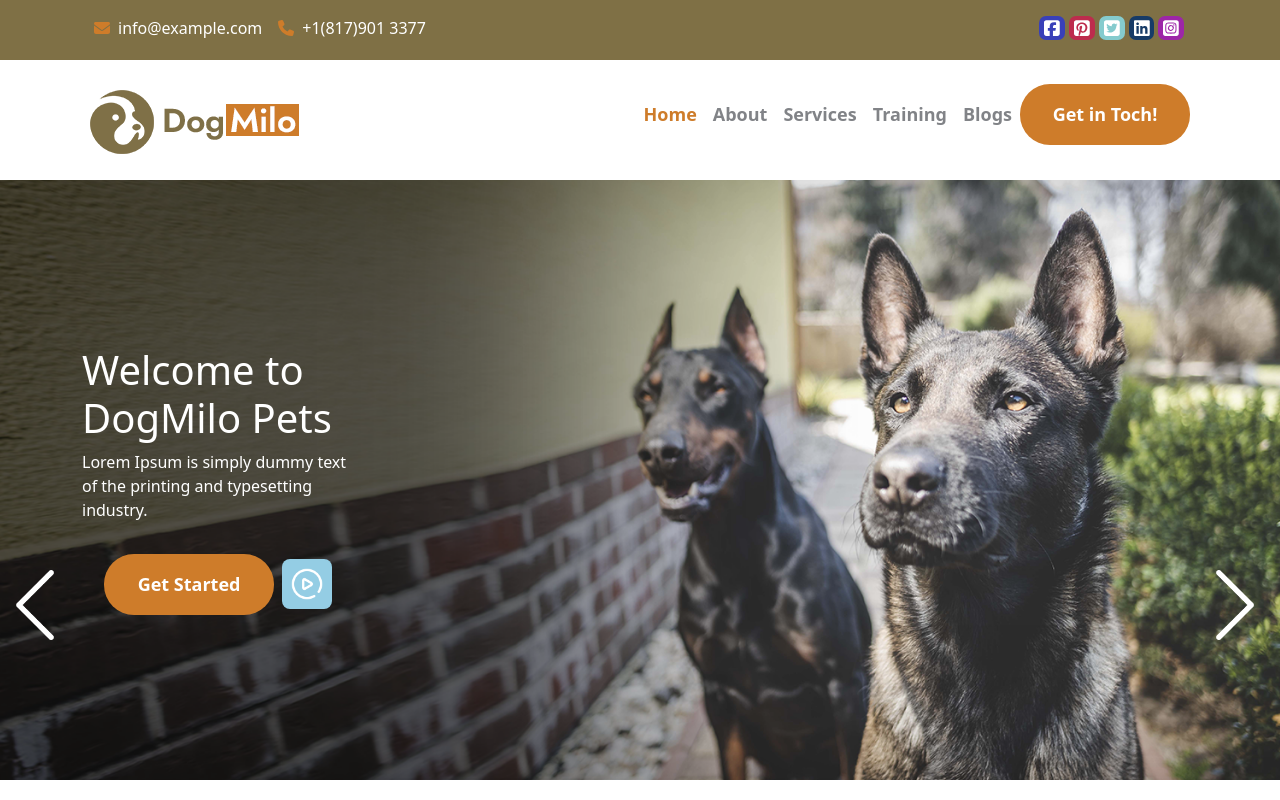
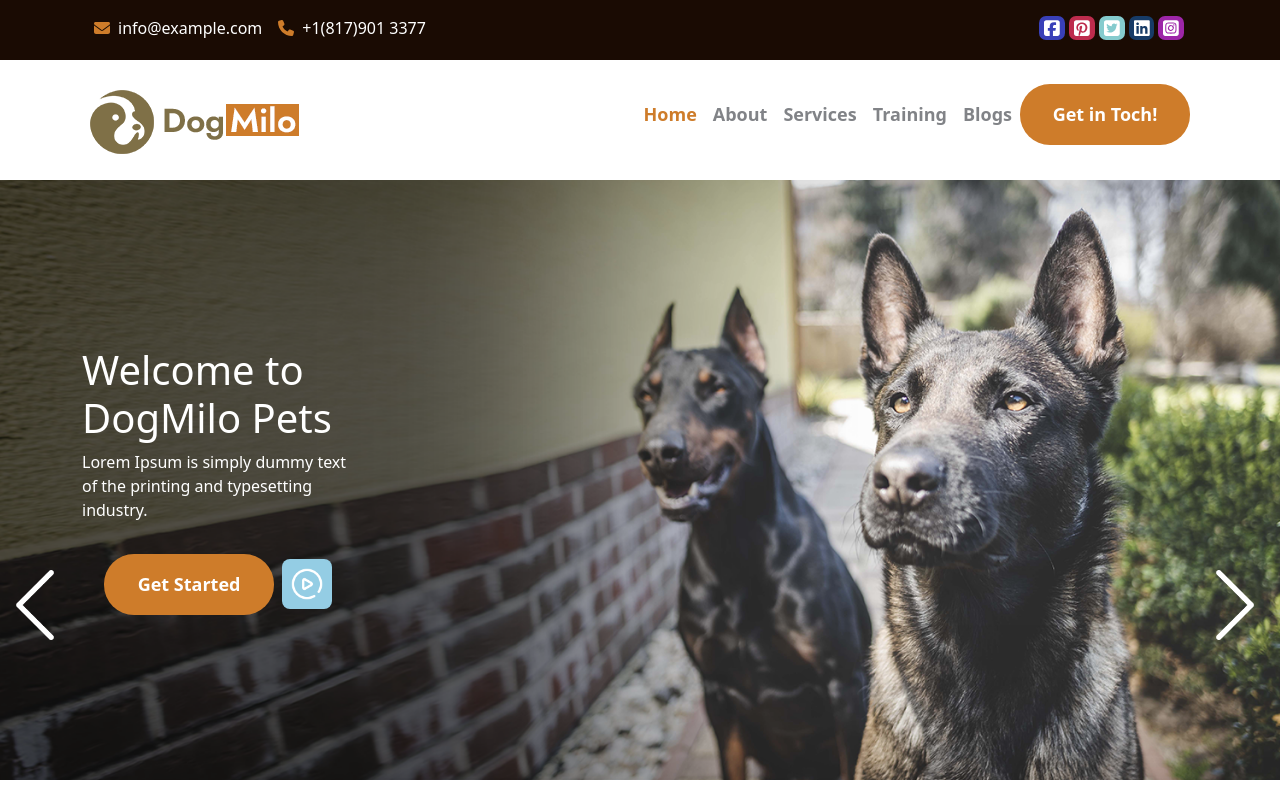
Before and after one commit to KatiaLosignore/proj-html-vuejs, a Vue app: page / in a window 1280 px wide. Shown: the top 800 px of the page. Built offline with nearby package versions, Linux system fonts and the light colour scheme.

Commit message:
added change color

```diff
--- a/src/assets/scss/partials/_variables.scss
+++ b/src/assets/scss/partials/_variables.scss
@@ -1,6 +1,6 @@
 // Palette colors
 
-$green: #7F7045;
+$black: #1A0B03;
 $blue: #173B67;
 $orange: #CE7C2A;
 $white: #FFFFFF;
@@ -13,4 +13,3 @@ $darkblue: #3940B8;
 $fuchsia: #BD2C4D;
 $heavenly: #85CBCE;
 $violet: #9D26A8;
-$black: #000000;
--- a/src/components/AppFooter.vue
+++ b/src/components/AppFooter.vue
@@ -101,7 +101,6 @@ export default {
 
 div {
     color: $orange;
-
 }
 
 hr {
--- a/src/components/AppHeader.vue
+++ b/src/components/AppHeader.vue
@@ -46,7 +46,7 @@ export default {
 
 .header-top {
     height: 60px;
-    background-color: $green;
+    background-color: $black;
 }
 
 .header-bottom {
```
